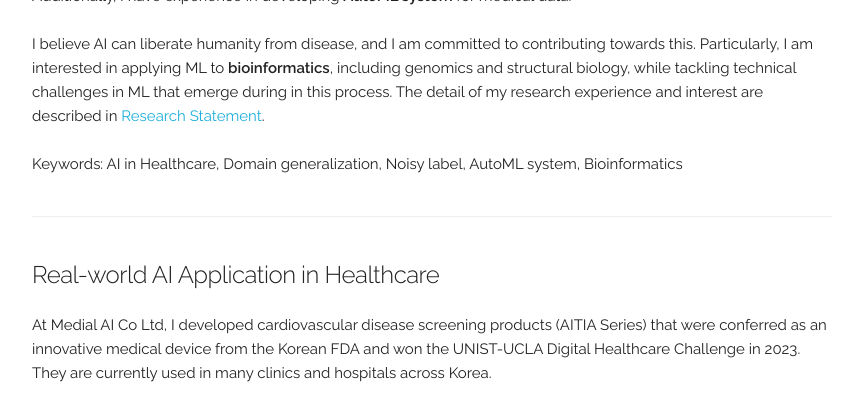
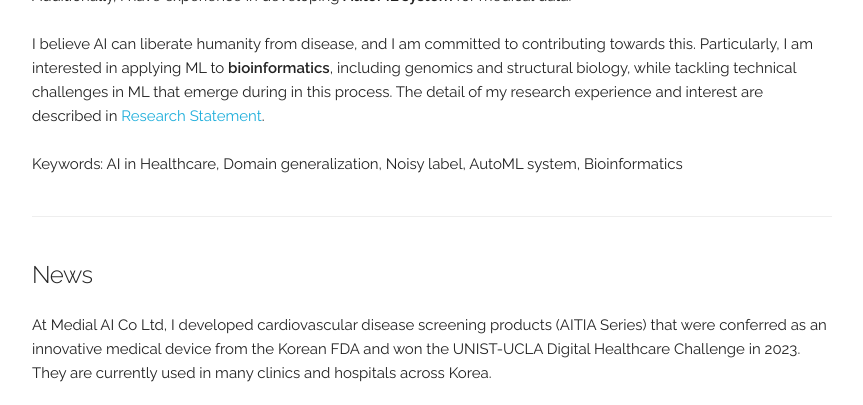
Before and after one commit to byeongtak/byeongtak.github.io, a Jekyll site: the page built from index.html, in a window 1280 px wide and 900 px high, scrolled down 478 px, cut to the strip 0-405 px from the top of the window. Shown: the whole strip, without its empty margins (208-1071 px from the left). Built offline with Jekyll 4.4.1, drawn with Linux system fonts in a browser that asks for light colours.

Commit message:
Update index.html

```diff
--- a/index.html
+++ b/index.html
@@ -49,7 +49,7 @@ layout: default
 
 <!-- ========== Highlihgt ========== -->
 <div class="docs-section" id="highlight">
-  <h5>Real-world AI Application in Healthcare</h5>
+  <h5>News</h5>
 	At Medial AI Co Ltd, I developed cardiovascular disease screening products (AITIA Series) that were conferred as an innovative medical device from the Korean FDA and won the UNIST-UCLA Digital Healthcare Challenge in 2023.
 	They are currently used in many clinics and hospitals across Korea.
 	<br><br>
```
